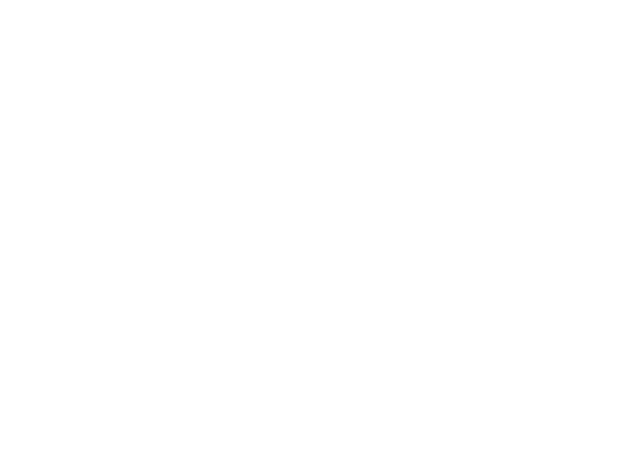
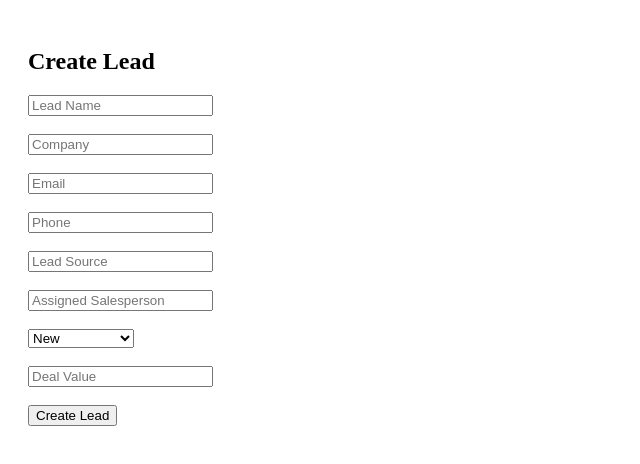
Before and after one commit to M-J-Christina213/crm-app, a React (Vite) app in the folder client/: page /create-lead in a window 1280 px wide. Before the commit this address had no page. Shown: the top 464 px of the page, without its empty margins (0-640 px from the left). Built offline with nearby package versions, Linux system fonts and the light colour scheme.

Commit message:
implemented frontend leads page with API integration

```diff
--- a/client/src/App.jsx
+++ b/client/src/App.jsx
@@ -1,14 +1,18 @@
-import { useEffect } from "react";
-import API from "./services/api";
+import { BrowserRouter, Routes, Route } from "react-router-dom";
+import Login from "./pages/Login";
+import Dashboard from "./pages/Dashboard";
+import Leads from "./pages/Leads";
 
 function App() {
-  useEffect(() => {
-    API.get("/leads").then(res => {
-      console.log(res.data);
-    });
-  }, []);
-
-  return <h1>CRM Frontend Running</h1>;
+  return (
+    <BrowserRouter>
+      <Routes>
+        <Route path="/" element={<Login />} />
+        <Route path="/dashboard" element={<Dashboard />} />
+        <Route path="/leads" element={<Leads />} />
+      </Routes>
+    </BrowserRouter>
+  );
 }
 
 export default App;
--- a/client/src/main.jsx
+++ b/client/src/main.jsx
@@ -5,6 +5,7 @@
 import App from "./App";
 import Dashboard from "./pages/Dashboard";
 import Leads from "./pages/Leads";
+import CreateLead from "./pages/CreateLead";
 
 ReactDOM.createRoot(document.getElementById("root")).render(
   <BrowserRouter>
@@ -12,6 +13,7 @@
       <Route path="/" element={<Login />} />
       <Route path="/app" element={<Dashboard />} />
       <Route path="/leads" element={<Leads />} />
+      <Route path="/create-lead" element={<CreateLead />} />
     </Routes>
   </BrowserRouter>
 );
--- /dev/null
+++ b/client/src/pages/CreateLead.jsx
@@ -0,0 +1,135 @@
+import { useState } from "react";
+import API from "../services/api";
+
+export default function CreateLead() {
+
+  const [formData, setFormData] = useState({
+    name: "",
+    company: "",
+    email: "",
+    phone: "",
+    source: "",
+    assignedTo: "",
+    status: "New",
+    dealValue: ""
+  });
+
+  const handleChange = (e) => {
+    setFormData({
+      ...formData,
+      [e.target.name]: e.target.value
+    });
+  };
+
+  const handleSubmit = async (e) => {
+    e.preventDefault();
+
+    try {
+      await API.post("/leads", formData);
+
+      alert("Lead created successfully!");
+
+      setFormData({
+        name: "",
+        company: "",
+        email: "",
+        phone: "",
+        source: "",
+        assignedTo: "",
+        status: "New",
+        dealValue: ""
+      });
+
+    } catch (err) {
+      console.log(err);
+      alert("Error creating lead");
+    }
+  };
+
+  return (
+    <div style={{ padding: 20 }}>
+      <h2>Create Lead</h2>
+
+      <form onSubmit={handleSubmit}>
+
+        <input
+          name="name"
+          placeholder="Lead Name"
+          value={formData.name}
+          onChange={handleChange}
+        />
+        <br /><br />
+
+        <input
+          name="company"
+          placeholder="Company"
+          value={formData.company}
+          onChange={handleChange}
+        />
+        <br /><br />
+
+        <input
+          name="email"
+          placeholder="Email"
+          value={formData.email}
+          onChange={handleChange}
+        />
+        <br /><br />
+
+        <input
+          name="phone"
+          placeholder="Phone"
+          value={formData.phone}
+          onChange={handleChange}
+        />
+        <br /><br />
+
+        <input
+          name="source"
+          placeholder="Lead Source"
+          value={formData.source}
+          onChange={handleChange}
+        />
+        <br /><br />
+
+        <input
+          name="assignedTo"
+          placeholder="Assigned Salesperson"
+          value={formData.assignedTo}
+          onChange={handleChange}
+        />
+        <br /><br />
+
+        <select
+          name="status"
+          value={formData.status}
+          onChange={handleChange}
+        >
+          <option value="New">New</option>
+          <option value="Contacted">Contacted</option>
+          <option value="Qualified">Qualified</option>
+          <option value="Proposal Sent">Proposal Sent</option>
+          <option value="Won">Won</option>
+          <option value="Lost">Lost</option>
+        </select>
+
+        <br /><br />
+
+        <input
+          type="number"
+          name="dealValue"
+          placeholder="Deal Value"
+          value={formData.dealValue}
+          onChange={handleChange}
+        />
+
+        <br /><br />
+
+        <button type="submit">
+          Create Lead
+        </button>
+
+      </form>
+    </div>
+  );
+}
--- a/client/src/pages/Dashboard.jsx
+++ b/client/src/pages/Dashboard.jsx
@@ -1,5 +1,6 @@
 import { useEffect, useState } from "react";
 import API from "../services/api";
+import { Link } from "react-router-dom";
 
 export default function Dashboard() {
   const [data, setData] = useState(null);
@@ -19,6 +20,10 @@
     <div style={{ padding: 20 }}>
       <h1>CRM Dashboard</h1>
 
+        <Link to="/leads">
+            <button>Go To Leads</button>
+        </Link>
+
       <div>
         <p>Total Leads: {data.totalLeads}</p>
         <p>New Leads: {data.newLeads}</p>
--- a/client/src/pages/Leads.jsx
+++ b/client/src/pages/Leads.jsx
@@ -1,45 +1,40 @@
 import { useEffect, useState } from "react";
 import API from "../services/api";
 
-export default function Leads() {
+function Leads() {
   const [leads, setLeads] = useState([]);
 
   useEffect(() => {
-    const fetchLeads = async () => {
-      const res = await API.get("/leads");
-      setLeads(res.data);
-    };
-
     fetchLeads();
   }, []);
 
+  const fetchLeads = async () => {
+    const res = await API.get("/leads");
+    setLeads(res.data);
+  };
+
   return (
-    <div style={{ padding: 20 }}>
-      <h2>Leads</h2>
+    <div style={{ padding: "20px" }}>
+      <h1>Leads</h1>
 
-      <table border="1" cellPadding="10">
-        <thead>
-          <tr>
-            <th>Name</th>
-            <th>Company</th>
-            <th>Email</th>
-            <th>Status</th>
-            <th>Value</th>
-          </tr>
-        </thead>
-
-        <tbody>
-          {leads.map((lead) => (
-            <tr key={lead._id}>
-              <td>{lead.name}</td>
-              <td>{lead.company}</td>
-              <td>{lead.email}</td>
-              <td>{lead.status}</td>
-              <td>{lead.dealValue}</td>
-            </tr>
-          ))}
-        </tbody>
-      </table>
+      {leads.map((lead) => (
+        <div
+          key={lead._id}
+          style={{
+            border: "1px solid gray",
+            padding: "10px",
+            marginBottom: "10px",
+          }}
+        >
+          <h3>{lead.name}</h3>
+          <p>Company: {lead.company}</p>
+          <p>Email: {lead.email}</p>
+          <p>Status: {lead.status}</p>
+          <p>Value: ${lead.dealValue}</p>
+        </div>
+      ))}
     </div>
   );
 }
+
+export default Leads;
```
